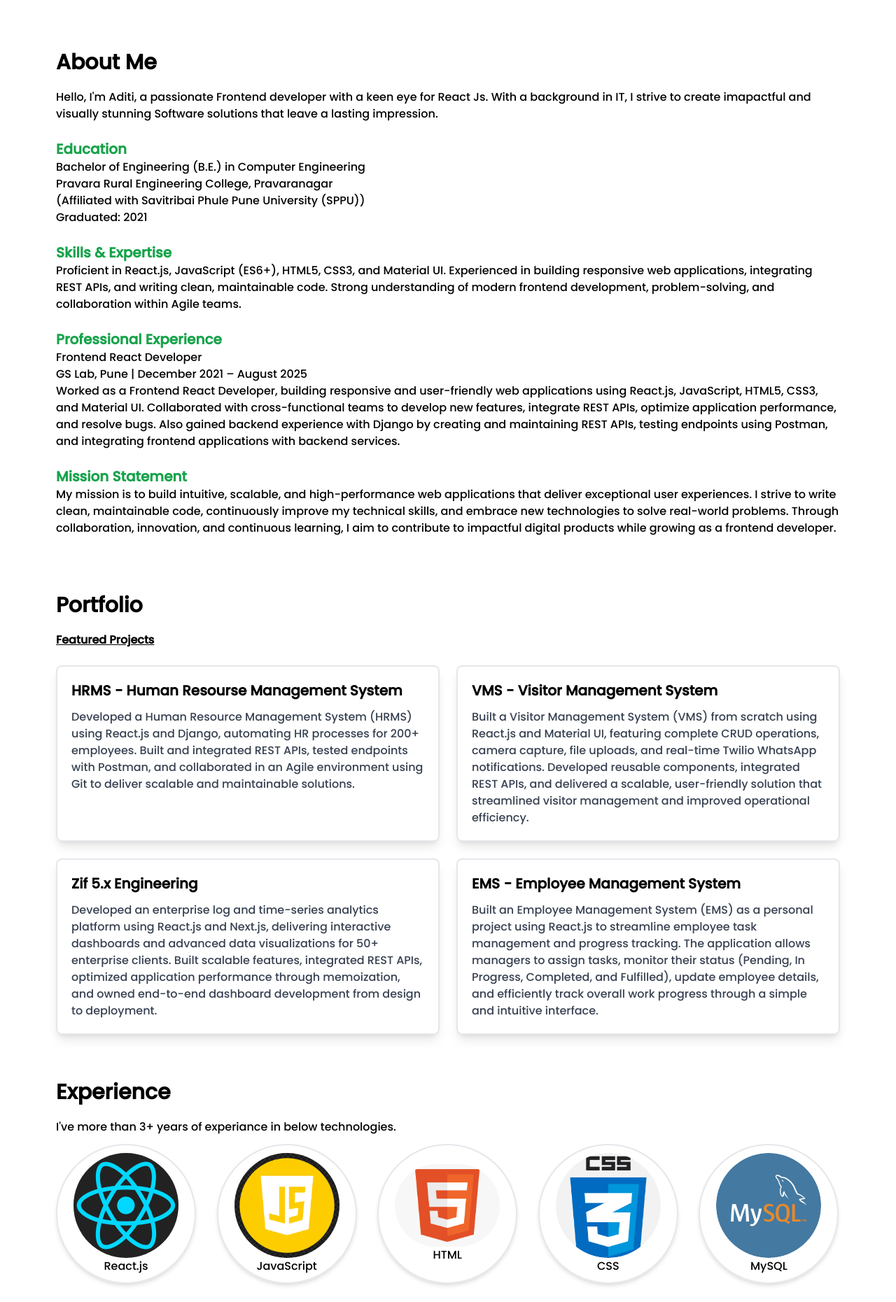
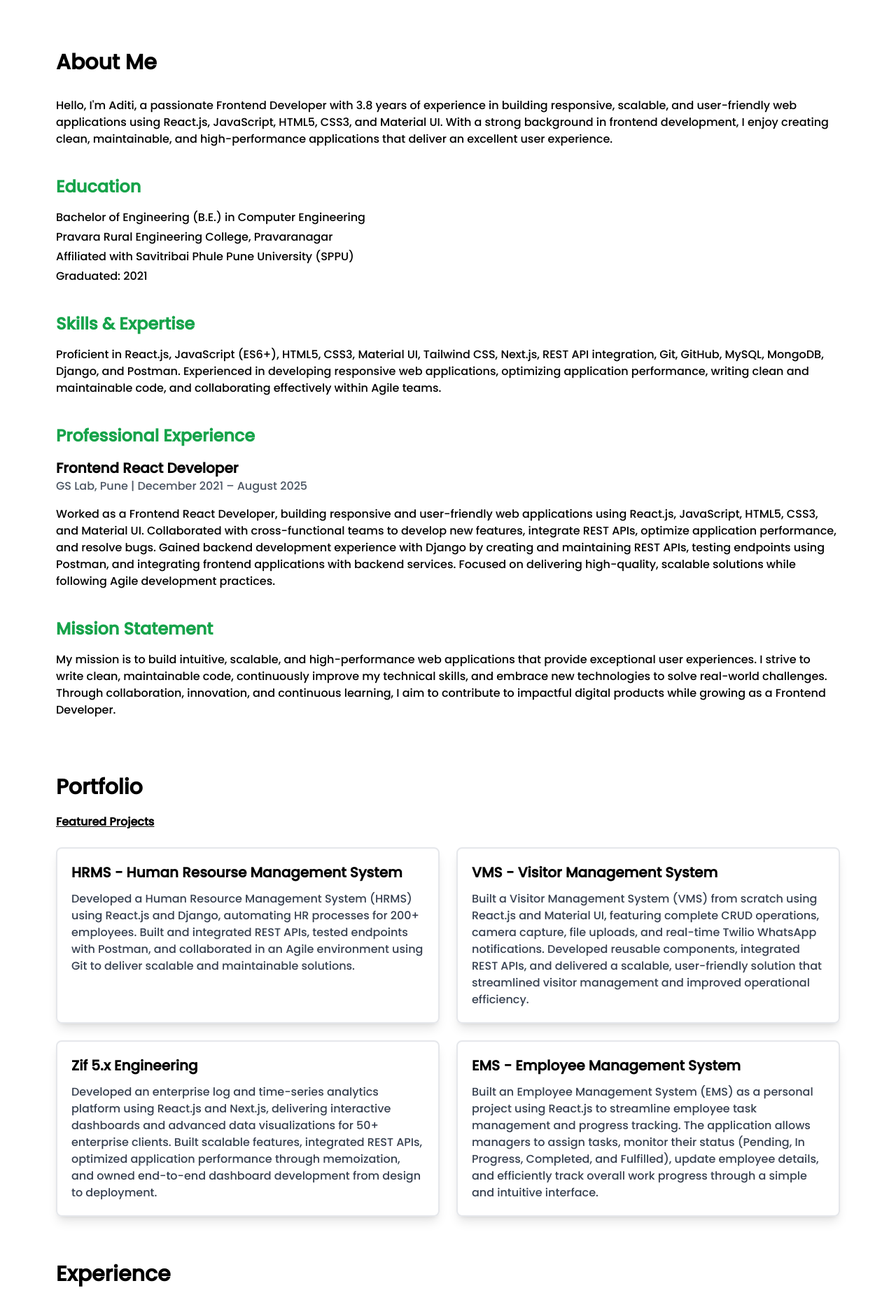
Before and after one commit to aditiandhale/Portfolio, a React app: page / in a window 1280 px wide. Shown: the part 700-2561 px from the top of the page at 70% size. Built offline with nearby package versions, Linux system fonts and the light colour scheme; the HTML template or start-up script is replaced by a standard one; what forminit would draw is missing.

Commit message:
changes updated

```diff
--- a/src/components/About.jsx
+++ b/src/components/About.jsx
@@ -2,68 +2,98 @@ import React from "react";
 
 const About = () => {
   return (
-    <div name="About" className="max-w-screen-2xl container mx-auto px-4 md:px-20 my-20">
-      <h1 className="text-3xl font-bold mb-5">About Me</h1>
+    <div
+      name="About"
+      className="max-w-screen-2xl container mx-auto px-4 md:px-20 my-20"
+    >
+      <h1 className="text-3xl font-bold mb-8">About Me</h1>
+
+      {/* About */}
+      <p className="text-left">
+        Hello, I'm Aditi, a passionate Frontend Developer with 3.8 years of
+        experience in building responsive, scalable, and user-friendly web
+        applications using React.js, JavaScript, HTML5, CSS3, and Material UI.
+        With a strong background in frontend development, I enjoy creating
+        clean, maintainable, and high-performance applications that deliver an
+        excellent user experience.
+      </p>
+
+      {/* Education */}
+      <div className="mt-10">
+        <h2 className="text-green-600 text-2xl font-semibold mb-4">
+          Education
+        </h2>
+
+        <div className="space-y-1 ">
+          <p className="font-medium">
+            Bachelor of Engineering (B.E.) in Computer Engineering
+          </p>
+          <p>Pravara Rural Engineering College, Pravaranagar</p>
           <p>
-        Hello, I'm Aditi, a passionate Frontend developer with a keen eye for
-        React Js. With a background in IT, I strive to create imapactful and
-        visually stunning Software solutions that leave a lasting impression.
+            Affiliated with Savitribai Phule Pune University (SPPU)
           </p>
-      <br />
-      <h1 className="text-green-600 font-semibold text-xl">Education</h1>
-      <span>
-        Bachelor of Engineering (B.E.) in Computer Engineering
-        <br />
-        Pravara Rural Engineering College, Pravaranagar
-        <br />
-        (Affiliated with Savitribai Phule Pune University (SPPU))
-        <br />
-        Graduated: 2021
-      </span>
-      <br />
-      <br />
-      <h1 className="text-green-600 font-semibold text-xl">
+          <p>Graduated: 2021</p>
+        </div>
+      </div>
+
+      {/* Skills */}
+      <div className="mt-10">
+        <h2 className="text-green-600 text-2xl font-semibold mb-4">
           Skills & Expertise
-      </h1>
-      <span>
-        Proficient in React.js, JavaScript (ES6+), HTML5, CSS3, and Material UI.
-        Experienced in building responsive web applications, integrating REST
-        APIs, and writing clean, maintainable code. Strong understanding of
-        modern frontend development, problem-solving, and collaboration within
-        Agile teams.
-      </span>
-      <br />
-      <br />
-      <h1 className="text-green-600 font-semibold text-xl">
+        </h2>
+
+        <p className="text-left">
+          Proficient in React.js, JavaScript (ES6+), HTML5, CSS3, Material UI,
+          Tailwind CSS, Next.js, REST API integration, Git, GitHub, MySQL,
+          MongoDB, Django, and Postman. Experienced in developing responsive web
+          applications, optimizing application performance, writing clean and
+          maintainable code, and collaborating effectively within Agile teams.
+        </p>
+      </div>
+
+      {/* Experience */}
+      <div className="mt-10">
+        <h2 className="text-green-600 text-2xl font-semibold mb-4">
           Professional Experience
-      </h1>
-      <span>
+        </h2>
+
+        <h3 className="text-xl font-semibold">
           Frontend React Developer
-        <br />
+        </h3>
+
+        <p className="text-gray-600 mb-4">
           GS Lab, Pune | December 2021 – August 2025
-        <br />
+        </p>
+
+        <p className="text-left">
           Worked as a Frontend React Developer, building responsive and
-        user-friendly web applications using React.js, JavaScript, HTML5, CSS3,
-        and Material UI. Collaborated with cross-functional teams to develop new
-        features, integrate REST APIs, optimize application performance, and
-        resolve bugs. Also gained backend experience with Django by creating and
-        maintaining REST APIs, testing endpoints using Postman, and integrating
-        frontend applications with backend services.
-      </span>
-      <br />
-      <br />
-      <h1 className="text-green-600 font-semibold text-xl">
+          user-friendly web applications using React.js, JavaScript, HTML5,
+          CSS3, and Material UI. Collaborated with cross-functional teams to
+          develop new features, integrate REST APIs, optimize application
+          performance, and resolve bugs. Gained backend development experience
+          with Django by creating and maintaining REST APIs, testing endpoints
+          using Postman, and integrating frontend applications with backend
+          services. Focused on delivering high-quality, scalable solutions while
+          following Agile development practices.
+        </p>
+      </div>
+
+      {/* Mission */}
+      <div className="mt-10">
+        <h2 className="text-green-600 text-2xl font-semibold mb-4">
           Mission Statement
-      </h1>
-      <p>
+        </h2>
+
+        <p className="text-left">
           My mission is to build intuitive, scalable, and high-performance web
-        applications that deliver exceptional user experiences. I strive to
+          applications that provide exceptional user experiences. I strive to
           write clean, maintainable code, continuously improve my technical
-        skills, and embrace new technologies to solve real-world problems.
+          skills, and embrace new technologies to solve real-world challenges.
           Through collaboration, innovation, and continuous learning, I aim to
-        contribute to impactful digital products while growing as a frontend
-        developer.
+          contribute to impactful digital products while growing as a Frontend
+          Developer.
         </p>
+      </div>
     </div>
   );
 };
--- a/src/components/Contact.jsx
+++ b/src/components/Contact.jsx
@@ -41,7 +41,7 @@ const Contact = () => {
   return (
     <div
       name="Contact"
-      className="max-w-screen-2xl container mx-auto px-4 md:px-20 my-16"
+      className="max-w-screen-2xl container mx-auto px-4 md:px-20 my-16 justify-center"
     >
       <h1 className="text-3xl font-bold mb-4">Contact me</h1>
       <span>Please fill out the form below to contact me</span>
--- a/src/components/Experience.jsx
+++ b/src/components/Experience.jsx
@@ -49,23 +49,29 @@ const Experience = () => {
   return (
     <div
       name="Experience"
-      className="max-w-screen-2xl container mx-auto px-4 md:px-20 my-16"
+      className="max-w-screen-2xl container mx-auto px-4 md:px-20 my-16 justify-center"
     >
       <div>
         <h1 className="text-3xl font-bold mb-5">Experience</h1>
         <p className="  ">
           I've more than 3+ years of experiance in below technologies.
         </p>
-        <div className="grid grid-cols-2 md:grid-cols-5 gap-7 my-3">
+        <div className="grid grid-cols-2 sm:grid-cols-3 md:grid-cols-4 lg:grid-cols-5 gap-4 mt-6">
           {cardItems.map(({ id, logo, name }) => (
             <div
-              className=" flex flex-col items-center justify-center border-[2px] rounded-full md:w-[200px] md:h-[200px] shadow-md p-1 cursor-pointer hover:scale-110 duration-300"
               key={id}
+              className="flex flex-col items-center justify-center
+                 border-2 rounded-2xl shadow-md
+                 w-full h-40 md:h-52
+                 p-4
+                 hover:scale-105 transition duration-300"
             >
-              <img src={logo} className="w-[150px] rounded-full" alt="" />
-              <div>
-                <div className="">{name}</div>
-              </div>
+              <img
+                src={logo}
+                alt={name}
+                className="w-16 h-16 sm:w-20 sm:h-20 md:w-28 md:h-28 object-contain"
+              />
+              <h3 className="mt-3 text-center font-medium">{name}</h3>
             </div>
           ))}
         </div>
--- a/src/components/Home.jsx
+++ b/src/components/Home.jsx
@@ -13,7 +13,7 @@ const Home = () => {
     <>
       <div
         name="Home"
-        className="max-w-screen-2xl container mx-auto px-4 md:px-20 my-20"
+        className="max-w-screen-2xl container mx-auto px-4 md:px-20 my-20 justify-center"
       >
         <div className="flex flex-col md:flex-row">
           <div className="md:w-1/2 mt-12 md:mt-24 space-y-2 order-2 md:order-1">
@@ -81,11 +81,14 @@ const Home = () => {
               </div>
             </div>
           </div>
-          <div className="md:w-1/2 md:ml-48 md:mt-20 mt-8 order-1">
+          <div className="md:w-1/2 flex justify-center md:justify-end mt-8 md:mt-20 order-1">
             <img
               src={pic}
-              className="md: h-[450px] md: w-[450px]  rounded-full "
-              alt=""
+              alt="Aditi"
+              className="w-64 h-64 sm:w-72 sm:h-72 md:w-[450px] md:h-[450px]
+               rounded-full object-contain
+               transition-all duration-300"
+              draggable={false}
             />
           </div>
         </div>
--- a/src/components/Navbar.jsx
+++ b/src/components/Navbar.jsx
@@ -34,7 +34,7 @@ const Navbar = () => {
       <div className="max-w-screen-2xl container mx-auto px-4 md:px-20 h-16 shadow-md fixed top-0 left-0 right-0 z-50 bg-white">
         <div className="flex justify-between items-center h-16">
           <div className=" flex space-x-2">
-            <img src={pic} className="h-12 w-12 rounded-full" alt="" />
+            {/* <img src={pic} className="h-12 w-12 rounded-full" alt="" /> */}
             <h1 className="font-semibold text-xl cursor-pointer">
               Adit<span className="text-green-500 text-2xl">i</span> {" "}
               Andhal<span className="text-green-500 text-2xl">e</span>
--- a/src/components/Portfolio.jsx
+++ b/src/components/Portfolio.jsx
@@ -39,7 +39,7 @@ const Portfolio = () => {
         <span className="underline font-semibold">Featured Projects</span>{" "}
       </div>{" "}
       {/* Add this grid wrapper */}{" "}
-      <div className="grid grid-cols-1 md:grid-cols-2 gap-6 mt-6">
+      <div className="grid grid-cols-1 md:grid-cols-2 gap-6 mt-6" >
         {" "}
         {projects.map(({ id, name, description }) => (
           <div
```
Lines whose indentation alone changed are shown as unchanged.
